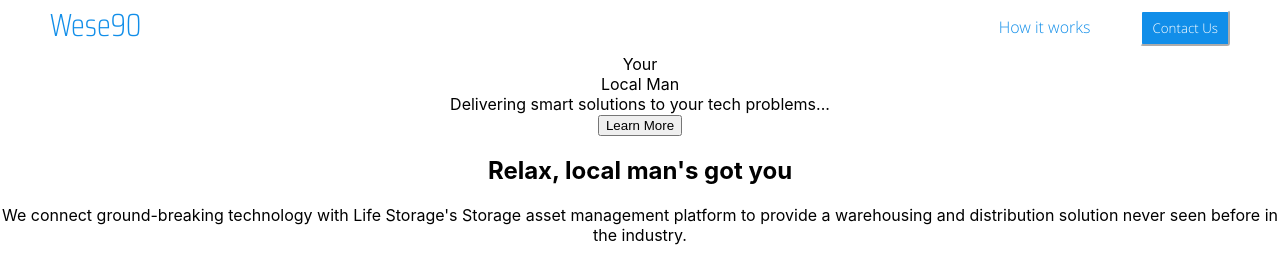
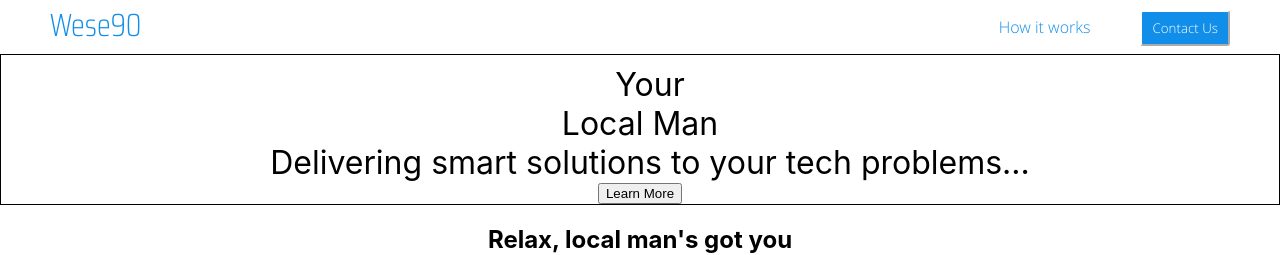
Before and after one commit to TheAstutian/wese90, a React (Create React App) app: page / in a window 1280 px wide. Shown: the top 255 px of the page. Built offline with nearby package versions, Linux system fonts and the light colour scheme; the HTML template or start-up script is replaced by a standard one.

Commit message:
worked on header component

```diff
--- a/src/components/header/header.component.jsx
+++ b/src/components/header/header.component.jsx
@@ -4,10 +4,10 @@ import Button from '../button/button.component';
 import './header.style.scss';
 
 const Header = () => (
-    <div>
+    <div className='header-container'>
 
       <div>
-        <div class="banner-image"/>
+        <div className="banner-image"/>
       <div>
       <span> Your <br /> Local Man</span>
       </div>
--- a/src/components/header/header.style.scss
+++ b/src/components/header/header.style.scss
@@ -0,0 +1,13 @@
+.header-container{
+    border: 1px solid black;
+
+
+    .banner-image{
+        margin: 10px;
+    }
+    span {
+        margin-left: 20px;
+        margin-top: 50px;
+        font-size: 2em;
+    }
+}
```
